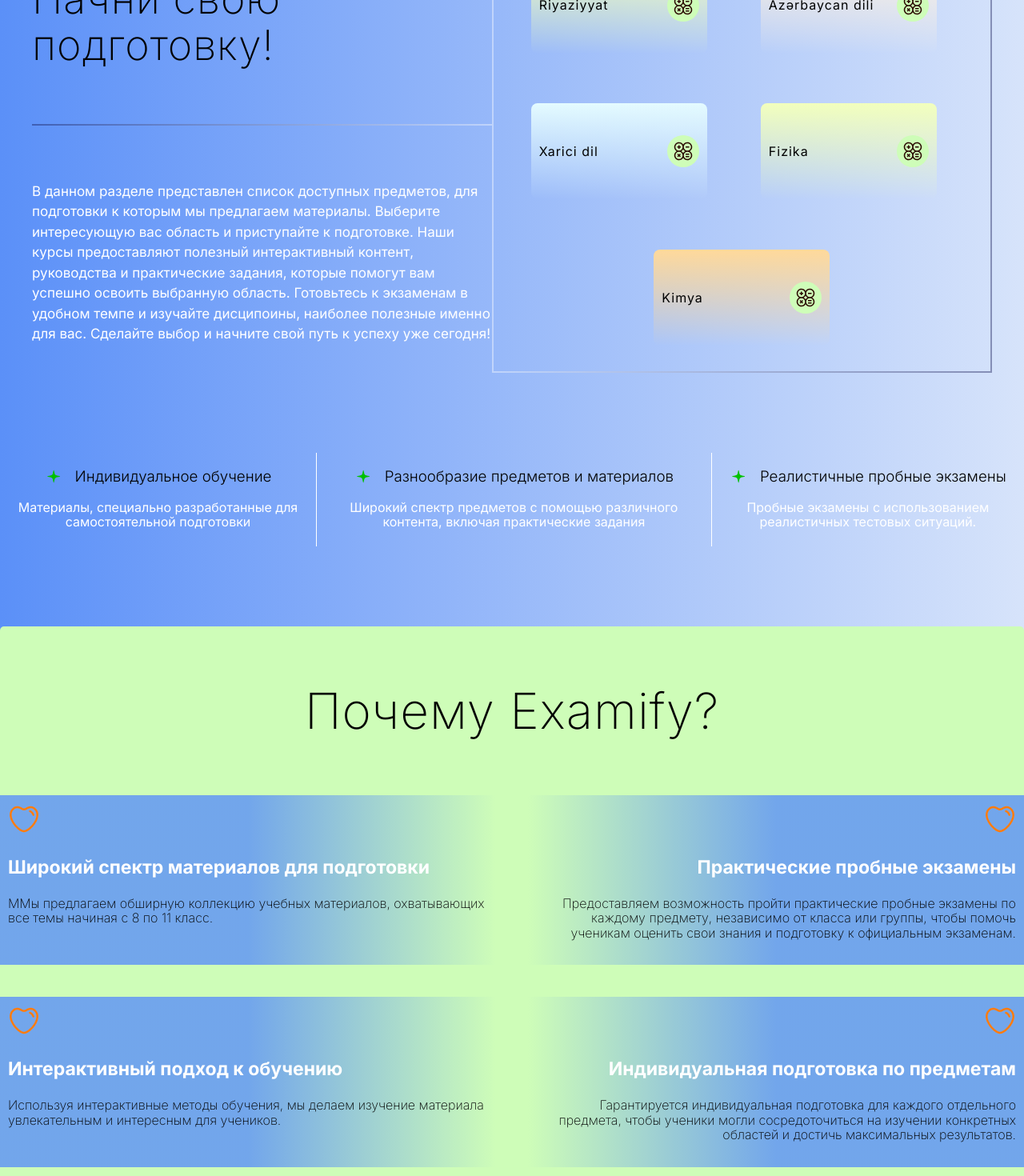
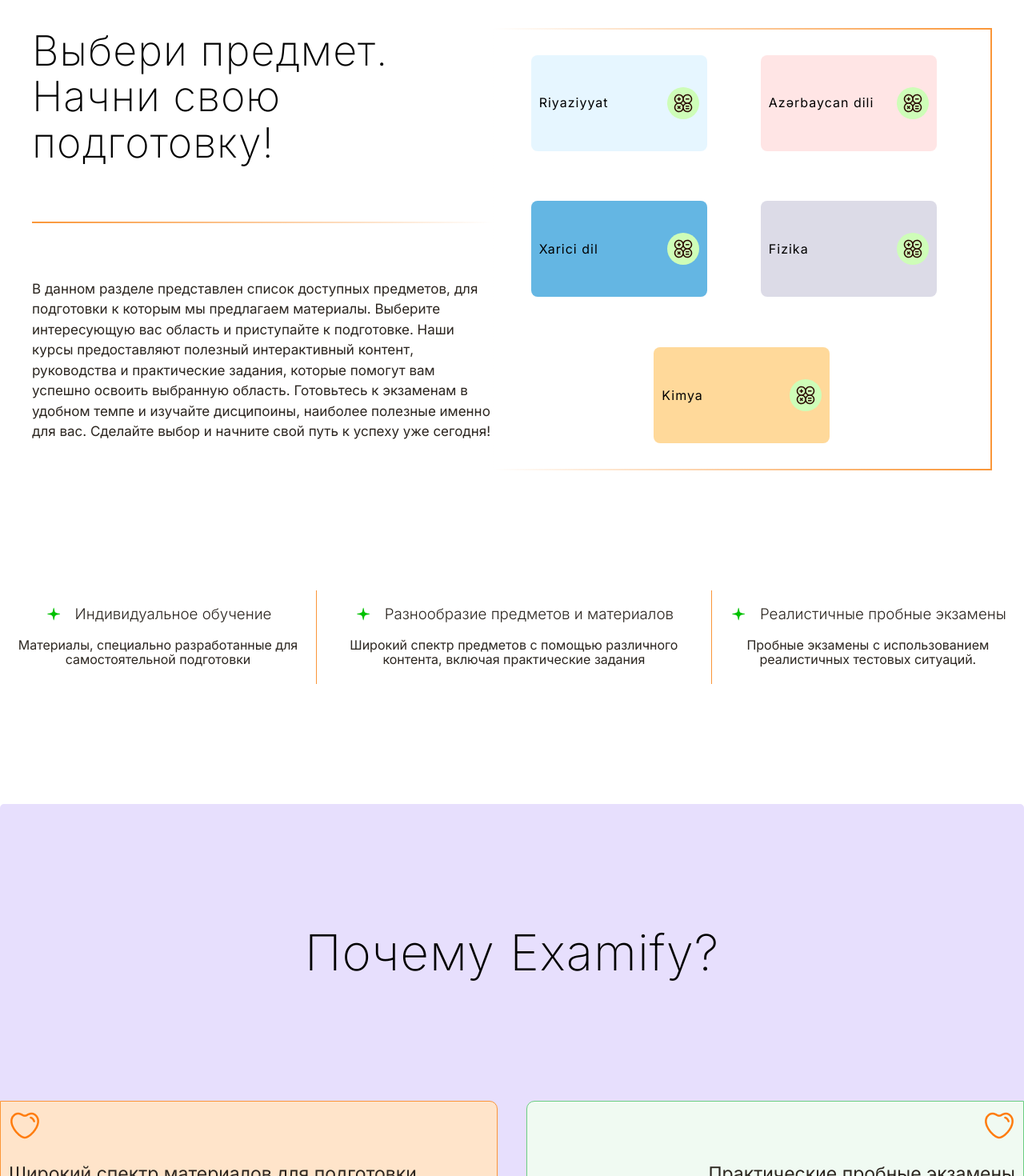
Before and after one commit to TimYeskov/Abiturient, a React (Create React App) app: page / in a window 1280 px wide. Shown: the part 1140-2610 px from the top of the page at 80% size. Built offline with nearby package versions, Linux system fonts and the light colour scheme.

Commit message:
new commit

```diff
--- a/src/Pages/Home.js
+++ b/src/Pages/Home.js
@@ -47,7 +47,7 @@ function Home({ colorTheme, toggleColorTheme }) {
               </ul>
               <div className="header-right">
                 <img
-                  src={colorTheme === "light" ? lightMode : darkMode}
+                  src={colorTheme === "light" ? darkMode : lightMode}
                   alt="theme"
                   className="theme"
                   onClick={onChangeTheme}
@@ -80,7 +80,15 @@ function Home({ colorTheme, toggleColorTheme }) {
       </header>
       <main>
         <section className="banner">
-          <div className="banner__wrapper">
+          <div
+            className="banner__wrapper"
+            // style={{
+            //   backgroundImage:
+            //     colorTheme === "dark"
+            //       ? "url(../img/bloq_image1.png)"
+            //       : "url(../img/background_tablet.png)",
+            // }}
+          >
             <h1 className="banner__title">
               Доступные онлайн занятия для успешной подготовки к TQDK!
             </h1>
@@ -155,8 +163,8 @@ function Home({ colorTheme, toggleColorTheme }) {
               style={{
                 background:
                   colorTheme === "dark"
-                    ? "linear-gradient(to bottom, rgb(0, 137, 14, 80%), rgb(29, 11, 11, 0%))"
-                    : "linear-gradient(to bottom, rgb(255,242,224,1), rgb(0, 102, 22, 0%))",
+                    ? "linear-gradient(to bottom, rgb(0, 137, 14, 70%), rgb(29, 11, 11, 0%))"
+                    : "linear-gradient(to bottom, rgb(255,229,229), rgb(255,229,229))",
                 color: colorTheme === "dark" ? "white" : "black",
               }}
             >
@@ -170,7 +178,7 @@ function Home({ colorTheme, toggleColorTheme }) {
                 background:
                   colorTheme === "dark"
                     ? "linear-gradient(to bottom, rgb(57, 2, 45, 80%), rgb(139, 11, 11, 0%))"
-                    : "linear-gradient(to bottom, rgb(228,251,255,100%), rgb(0, 102, 22, 0%))",
+                    : "linear-gradient(to bottom,rgb(100,182,227), rgb(100,182,227))",
                 color: colorTheme === "dark" ? "white" : "black",
               }}
             >
@@ -184,7 +192,7 @@ function Home({ colorTheme, toggleColorTheme }) {
                 background:
                   colorTheme === "dark"
                     ? "linear-gradient(to bottom, rgb(26, 190, 161, 80%), rgb(8, 6, 20, 0%))"
-                    : "linear-gradient(to bottom, rgb(242,255,189,100%), rgb(0, 102, 22, 0%))",
+                    : "linear-gradient(to bottom, rgb(220,219,231), rgb(220,219,231))",
                 color: colorTheme === "dark" ? "white" : "black",
               }}
             >
@@ -198,7 +206,7 @@ function Home({ colorTheme, toggleColorTheme }) {
                 background:
                   colorTheme === "dark"
                     ? "linear-gradient(to bottom, rgb(72, 0, 165, 80%), rgb(12, 19, 13, 0%))"
-                    : "linear-gradient(to bottom, rgb(255,217,154,100%), rgb(0, 102, 22, 0%))",
+                    : "linear-gradient(to bottom, rgb(255,217,154), rgb(255,217,154)",
                 color: colorTheme === "dark" ? "white" : "black",
               }}
             >
@@ -248,7 +256,13 @@ function Home({ colorTheme, toggleColorTheme }) {
           <h2> Почему Examify?</h2>
           <div className="about-container">
             <div className="about-container__up">
-              <div className="container__block left">
+              <div
+                className="container__block left"
+                style={{
+                  background: "var(--color-back-about1)",
+                  border: "1px solid var(--color-border-about1)",
+                }}
+              >
                 <img src={aboutIcon} alt="icon" />
                 <h3>Широкий спектр материалов для подготовки</h3>
                 <h4>
@@ -256,7 +270,13 @@ function Home({ colorTheme, toggleColorTheme }) {
                   охватывающих все темы начиная с 8 по 11 класс.
                 </h4>
               </div>
-              <div className="container__block right">
+              <div
+                className="container__block right"
+                style={{
+                  background: "var(--color-back-about2)",
+                  border: "1px solid var(--color-border-about2)",
+                }}
+              >
                 <img src={aboutIcon} alt="icon" />
                 <h3>Практические пробные экзамены</h3>
                 <h4>
@@ -268,7 +288,13 @@ function Home({ colorTheme, toggleColorTheme }) {
               </div>
             </div>
             <div className="about-container__down">
-              <div className="container__block left">
+              <div
+                className="container__block left"
+                style={{
+                  background: "var(--color-back-about3)",
+                  border: "1px solid var(--color-border-about3)",
+                }}
+              >
                 <img src={aboutIcon} alt="icon" />
                 <h3>Интерактивный подход к обучению</h3>
                 <h4>
@@ -276,7 +302,13 @@ function Home({ colorTheme, toggleColorTheme }) {
                   материала увлекательным и интересным для учеников.
                 </h4>
               </div>
-              <div className="container__block right">
+              <div
+                className="container__block right"
+                style={{
+                  background: "var(--color-back-about4)",
+                  border: "1px solid var(--color-border-about4)",
+                }}
+              >
                 <img src={aboutIcon} alt="icon" />
                 <h3>Индивидуальная подготовка по предметам</h3>
                 <h4>
@@ -317,7 +349,7 @@ function Home({ colorTheme, toggleColorTheme }) {
               <div
                 className="container__right-block"
                 style={{
-                  background: colorTheme === "dark" ? "white" : "#feff99",
+                  background: colorTheme === "dark" ? "#a77dff" : "#feff99",
                   color: colorTheme === "dark" ? "white" : "black",
                 }}
               >
@@ -346,7 +378,7 @@ function Home({ colorTheme, toggleColorTheme }) {
               <div
                 className="container__right-block"
                 style={{
-                  background: colorTheme === "dark" ? "white" : "#e5cfff",
+                  background: colorTheme === "dark" ? "#3669f6" : "#e5cfff",
                   color: colorTheme === "dark" ? "white" : "black",
                 }}
               >
@@ -374,7 +406,7 @@ function Home({ colorTheme, toggleColorTheme }) {
               <div
                 className="container__right-block"
                 style={{
-                  background: colorTheme === "dark" ? "white" : "#c5fa5d",
+                  background: colorTheme === "dark" ? "#f56c08" : "#c5fa5d",
                   color: colorTheme === "dark" ? "white" : "black",
                 }}
               >
--- a/src/styles/App.scss
+++ b/src/styles/App.scss
@@ -12,8 +12,7 @@
 .App {
   background-image: var(--color-background);
   header {
-    color: rgb(255, 255, 255);
-
+    color: var(--color-font);
     .first-row {
       // border-bottom: 2px solid rgb(188, 126, 249);
       border-bottom: 1px solid;
@@ -112,17 +111,16 @@
 
           .signup {
             margin-left: 20px;
-            background-color: #5e88f1;
+            background-color: var(--color-button);
             color: white;
             border: none;
           }
           .login {
-            background-color: white;
-
-            color: #5e88f1;
+            background-color: transparent;
+            color: var(--color-button__font);
             padding-left: 20px;
             padding-right: 20px;
-            border: 2px solid #5e88f1;
+            border: 2px solid var(--color-button);
           }
         }
       }
@@ -137,20 +135,24 @@
         text-transform: uppercase;
         font-size: 13px;
         font-weight: 800;
+        font-weight: 200;
+        letter-spacing: 0.3px;
       }
     }
   }
   main {
     .banner {
-      margin: 30px 35px 50px 35px;
-      border: 1px solid white;
+      margin: 100px 35px 0 35px;
+      border: 2px solid var(--color-background__bannerBorder);
 
       border-radius: 24px;
       .banner__wrapper {
-        background-image: var(--color-background__banner);
+        // background-image: var(--image-banner);
+        // background-image: url(../img/background_tablet.png);
+        background-color: var(--color-background__banner);
         padding: 80px 0 80px 40px;
         border-radius: 24px;
-        border-bottom: 1px solid white;
+        border-bottom: 1px solid var(--color-background__bannerBorder);
 
         // border-bottom-left-radius: 0;
         // border-bottom-right-radius: 0;
@@ -172,7 +174,7 @@
       }
       button {
         // margin-top: 80px;
-        background-color: #1455ff;
+        background-color: var(--color-button);
 
         color: white;
 
@@ -220,7 +222,7 @@
             color: #cefdb8;
           }
           h3 {
-            color: white;
+            color: var(--color-font);
             font-weight: 300;
             max-width: 250px;
           }
@@ -229,7 +231,7 @@
     }
     .underBanner {
       padding: 0;
-      padding-bottom: 100px;
+      padding-bottom: 150px;
       .underBanner__wrapper {
         display: flex;
         justify-content: space-between;
@@ -244,7 +246,7 @@
             padding: 0;
             h3 {
               align-items: center;
-              color: var(--color-font__underBannerH3);
+              color: var(--color-font);
               font-weight: 300;
             }
             img {
@@ -253,19 +255,19 @@
           }
           h4 {
             margin-top: 0;
-            color: var(--color-font__underBannerH4);
+            color: var(--color-font);
             font-weight: 400;
           }
         }
         div:nth-child(2) {
-          border-left: 1px solid white;
-          border-right: 1px solid white;
+          border-left: 1px solid var(--color-background__bannerBorder);
+          border-right: 1px solid var(--color-background__bannerBorder);
         }
       }
     }
 
     .lessons {
-      margin: 100px 40px;
+      margin: 150px 40px;
 
       display: flex;
       .lessons-description {
@@ -293,7 +295,7 @@
           font-size: 17px;
           font-weight: 400;
           line-height: 150%;
-          color: white;
+          color: var(--color-font);
           margin-bottom: 35px;
         }
       }
@@ -339,13 +341,14 @@
     .about {
       background-color: var(--color-background__about);
       border-radius: 5px;
+
       h2 {
         text-align: center;
         font-size: 62px;
         font-weight: 200;
         color: var(--color-font__title);
         letter-spacing: 1px;
-        padding: 70px;
+        padding: 150px 70px;
         margin: 0;
       }
       .about-container {
@@ -353,53 +356,58 @@
         justify-content: space-between;
         padding: 0;
         flex-wrap: wrap;
-        padding-bottom: 100px;
-        color: var(--color-font__about);
+        padding-bottom: 150px;
+        color: white;
 
         .about-container__up,
         .about-container__down {
           display: flex;
           justify-content: space-between;
           .container__block {
-            background-image: var(--color-background__aboutBlock);
-            // border-radius: 24px;
             width: 600px;
             padding: 10px;
             box-shadow: var(--color-border__aboutblock);
+            color: var(--color-font);
             h3 {
-              font-weight: 800;
+              font-weight: 400;
               font-size: 23px;
             }
             h4 {
               max-width: 700px;
               font-weight: 200;
               font-size: 16px;
-              color: black;
             }
           }
         }
 
         .container__block:nth-of-type(-n + 2) {
-          margin-bottom: 40px;
+          margin-bottom: 100px;
+        }
+        .left {
+          border-top-right-radius: 10px;
+          border-bottom-right-radius: 10px;
         }
         .right {
           background-image: var(
             --color-background__aboutBlockReverse
           ) !important;
           text-align: right;
+
+          border-top-left-radius: 10px;
+          border-bottom-left-radius: 10px;
         }
       }
     }
     .trial {
       // background-image: linear-gradient( rgba(0,158,228,50%),rgba(76,175,80,1));
-      padding: 100px 70px;
+      padding: 150px 70px;
       border-radius: 20px;
       // padding-top: 100px;
       // padding-bottom: 100px;
       .trial-header {
         justify-content: space-between;
         display: flex;
-        margin-bottom: 70px;
+        margin-bottom: 100px;
         color: var(--color-font__title);
         align-items: center;
         h2 {
@@ -440,8 +448,8 @@
         display: flex;
 
         .container__left {
-          border-right: 1px solid white;
-          padding-right: 35px;
+          // border-right: 1px solid var(--color-background__bannerBorder);
+          color: var(--color-font);
           h3 {
             max-width: 460px;
             font-weight: 800;
@@ -453,7 +461,6 @@
             max-width: 400px;
             font-weight: 300;
             line-height: 170%;
-            color: white;
 
             font-size: 18px;
           }
@@ -467,7 +474,7 @@
             padding: 15px 15px;
             align-items: center;
             display: flex;
-            background-color: white;
+
             border-radius: 10px;
             margin-bottom: 35px;
             box-shadow: 0 2px 10px rgba(0, 0, 0, 0.2),
@@ -503,7 +510,7 @@
                   p {
                     margin: 0;
                     font-size: 13px;
-                    color: black;
+
                     font-weight: 400;
                   }
                 }
@@ -525,27 +532,26 @@
               h4 {
                 margin-top: 35px;
                 max-width: 500px;
-                color: rgb(44, 38, 32, 70%);
+
                 font-weight: 400;
                 font-size: 17px;
               }
             }
           }
-          .container__right-block:not(:last-child) {
-            border-bottom: 1px solid white;
-          }
+          // .container__right-block:not(:last-child) {
+          //   border-bottom: 1px solid white;
+          // }
         }
       }
     }
     .bloq {
-      padding: 100px 70px;
-
-      color: #ffff;
+      padding: 150px 70px;
+      color: var(--color-font);
       padding-top: 0;
       .bloq-header {
         justify-content: space-between;
         display: flex;
-        margin-bottom: 70px;
+        margin-bottom: 100px;
         align-items: center;
         color: var(--color-font__title);
         h2 {
@@ -597,6 +603,7 @@
             background-color: #4caf50;
             width: fit-content;
             font-weight: 300;
+            color: white;
           }
           .bloq-type__desc {
             font-weight: 200;
@@ -619,11 +626,12 @@
       }
     }
     .feedback {
-      margin: 0 70px 100px 70px;
+      margin: 0 70px 150px 70px;
       padding: 70px 90px;
       border-radius: 27px;
-      background-color: white;
+      background-color: #845ef7;
       display: flex;
+      color: white;
       .feedback__wrapper {
         h2 {
           font-size: 30px;
--- a/src/styles/ThemeColors.scss
+++ b/src/styles/ThemeColors.scss
@@ -2,55 +2,60 @@
   //Home
   --color-background: linear-gradient(
     to right,
-    rgb(91, 144, 248, 100%),
-    rgb(154, 186, 244, 40%)
+    rgb(255, 255, 255),
+    rgba(255, 255, 255)
   );
-  --color-border__header: rgb(255, 255, 255);
+  --color-font: #2c2620;
+  --color-border__header: linear-gradient(
+    rgb(255, 195, 105),
+    rgb(255, 195, 105)
+  );
+  //header
+  --color-button: #fb9637;
+  --color-button__font: black;
+  //banner
   --color-font__title: linear-gradient(rgb(0, 0, 0), rgb(0, 0, 0));
-  --color-font__mainTitle: rgb(57, 185, 57);
-  --color-background__banner: linear-gradient(
-    to right,
-    rgb(255, 255, 255, 100%),
-    rgb(186, 204, 249, 50%)
-  );
+  --color-font__mainTitle: rgb(123, 79, 32);
+  --color-background__banner: rgb(255, 244, 230);
+  --color-background__bannerBorder: rgb(250, 150, 56);
+  --color-background__border: #ffc369;
   --color-font__banner: black;
   --color-font__header__all: black;
+  --image-banner: "url(../img/background_tablet.png)";
   //underBannner
   --color-font__underBannerH3: black;
   --color-font__underBannerH4: white;
+  --color-border--underBanner: #b9b5b5;
   //lessons
   --color-border__lessonsH2: linear-gradient(
       to right,
-      rgb(15, 18, 79, 40%),
+      rgb(250, 150, 56),
       rgb(255, 255, 255, 40%)
     )
     1;
   --color-border__lessonsRight: linear-gradient(
       to right,
       rgb(255, 255, 255, 40%),
-      rgb(15, 18, 79, 40%)
+      rgb(250, 150, 56)
     )
     1;
   --color-background__Riyaziyyat: linear-gradient(
     to bottom,
-    rgb(242, 255, 189, 100%),
-    rgb(242, 255, 189, 0%)
+    rgb(230, 246, 255),
+    rgb(230, 246, 255)
   );
   //about
-  --color-font__about: white;
-  --color-background__about: #cefdb8;
-  --color-background__aboutBlock: linear-gradient(
-    to right,
-    rgb(91, 144, 248, 80%),
-    rgb(91, 144, 248, 80%),
-    rgb(206, 253, 184, 100%)
-  );
-  --color-background__aboutBlockReverse: linear-gradient(
-    to right,
-    rgb(206, 253, 184, 100%),
-    rgb(91, 144, 248, 80%),
-    rgb(91, 144, 248, 80%)
-  );
+  // rgb(255, 248, 248)
+  --color-background__about: #e7dffd;
+  --color-back-about1: rgb(255, 228, 202);
+  --color-border-about1: rgb(251, 150, 55);
+  --color-back-about2: rgb(240, 250, 242);
+  --color-border-about2: rgb(107, 206, 129);
+  --color-back-about3: rgb(248, 215, 215);
+  --color-border-about3: rgb(239, 68, 68);
+  --color-back-about4: rgb(214, 235, 247);
+  --color-border-about4: rgb(51, 156, 74);
+
   //footer
   --color-font__footer: black;
   --color-background__footer: white;
@@ -71,48 +76,66 @@ html[data-theme="dark"] {
   --color-background: linear-gradient(
     to right,
     rgb(0, 0, 0, 100%),
-    rgb(5, 44, 61, 100%)
+    rgb(2, 20, 27)
   );
-  --color-border__header: linear-gradient(to right, #9845e8, #33d2ff, #dd5789);
+  --color-font: #ffff;
+  //header
+  --color-border__header: linear-gradient(to right, #7300ff, #7300ff, #7300ff);
+  --color-button: #7300ff;
+  --color-button__font: white;
+
+  //banner
   --color-font__title: white;
   --color-font__mainTitle: white;
-  --color-background__banner: linear-gradient(rgb(6, 1, 12), rgb(6, 1, 12));
+  --color-background__banner: rgb(27, 6, 53);
+  --color-background__bannerBorder: rgb(115, 0, 255);
+  --color-background__border: #ffff;
   --color-font__banner: white;
   --color-font__header__all: linear-gradient(#9845e8, #33d2ff, #dd5789);
+  --image-banner: "url(../img/background_tablet.png)";
   //underBanner
   --color-font__underBannerH3: #00c100;
   --color-font__underBannerH4: white;
+  --color-border--underBanner: white;
   //lessons
   --color-border__lessonsH2: linear-gradient(
       to right,
-      rgb(20, 134, 23),
-      rgb(12, 58, 78)
+      rgb(115, 0, 255, 60%),
+      rgb(12, 58, 78, 0%)
     )
     1;
   --color-border__lessonsRight: linear-gradient(
       to right,
-      rgb(12, 58, 78),
-      rgb(20, 134, 23)
+      rgb(12, 58, 78, 0%),
+      rgb(115, 0, 255)
     )
     1;
   --color-background__Riyaziyyat: linear-gradient(
     to bottom,
-    rgb(11, 71, 223, 80%),
+    rgb(11, 71, 223),
     rgb(24, 34, 34, 0%)
   );
   //about
-  --color-font__about: white;
-  --color-background__about: #06010c;
-  --color-background__aboutBlock: linear-gradient(
-    to right,
-    rgb(0, 0, 0, 100%),
-    rgb(23, 16, 24, 100%)
-  );
-  --color-background__aboutBlockReverse: linear-gradient(
-    to right,
-    rgb(23, 16, 24, 100%) rgb(0, 0, 0, 100%)
-  );
-  --color-border__aboutblock: 0 0 0 2px rgb(188, 126, 249);
+
+  // --color-background__aboutBlock: linear-gradient(
+  //   to right,
+  //   rgb(0, 0, 0, 100%),
+  //   rgb(23, 16, 24, 100%)
+  // );
+  // --color-background__aboutBlockReverse: linear-gradient(
+  //   to right,
+  //   rgb(23, 16, 24, 100%) rgb(0, 0, 0, 100%)
+  // );
+  // --color-border__aboutblock: 0 0 0 2px rgb(188, 126, 249);
+  --color-background__about: #000000;
+  --color-back-about1: rgb(20, 85, 255, 40%);
+  --color-border-about1: rgb(20, 85, 255);
+  --color-back-about2: rgb(20, 85, 255, 40%);
+  --color-border-about2: rgb(20, 85, 255);
+  --color-back-about3: rgb(20, 85, 255, 40%);
+  --color-border-about3: rgb(20, 85, 255);
+  --color-back-about4: rgb(20, 85, 255, 40%);
+  --color-border-about4: rgb(20, 85, 255);
   //footer
   --color-font__footer: white;
   --color-background__footer: black;
```
Also changed, not shown: src/styles/adaptive/media.scss (+1 -9 lines), src/img/background_tablet.png (added).
